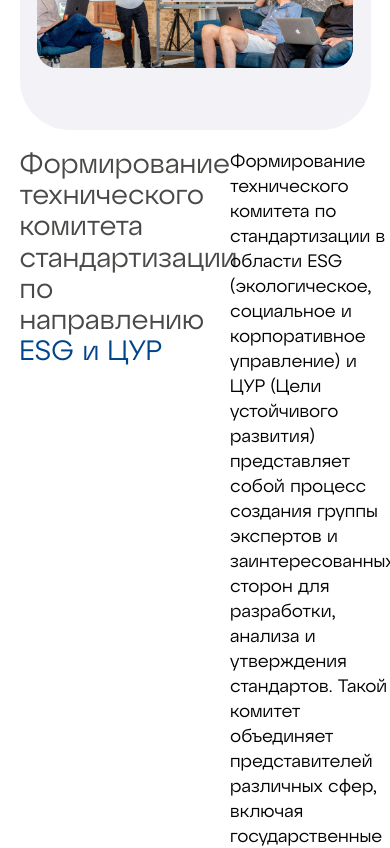
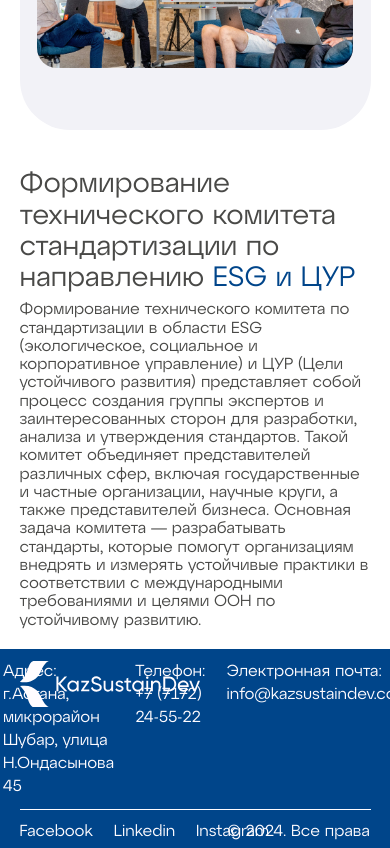
Before and after one commit to DonJuvn/kaz-sustain-dev, a React (Create React App) app: page / in a window 390 px wide. Shown: the part 2360-3208 px from the top of the page. Built offline with nearby package versions, Linux system fonts and the light colour scheme.

Commit message:
commitet responsive

```diff
--- a/src/App.css
+++ b/src/App.css
@@ -512,6 +512,23 @@ body {
    width: 50%;
    font-size: 18px;
 }
+@media screen and (max-width:768px) {
+   #commitet{
+      padding-top: 10%;
+   }
+   .commitet{
+      flex-direction: column;
+   }
+   .commitet #title{
+      width: 100%;
+   }
+   .commitet p{
+      width: 100%;
+      font-size: 16px;
+      line-height: 18.25px;
+      color: #494947;
+   }
+}
 
 /* footer */
 #footer {
```
